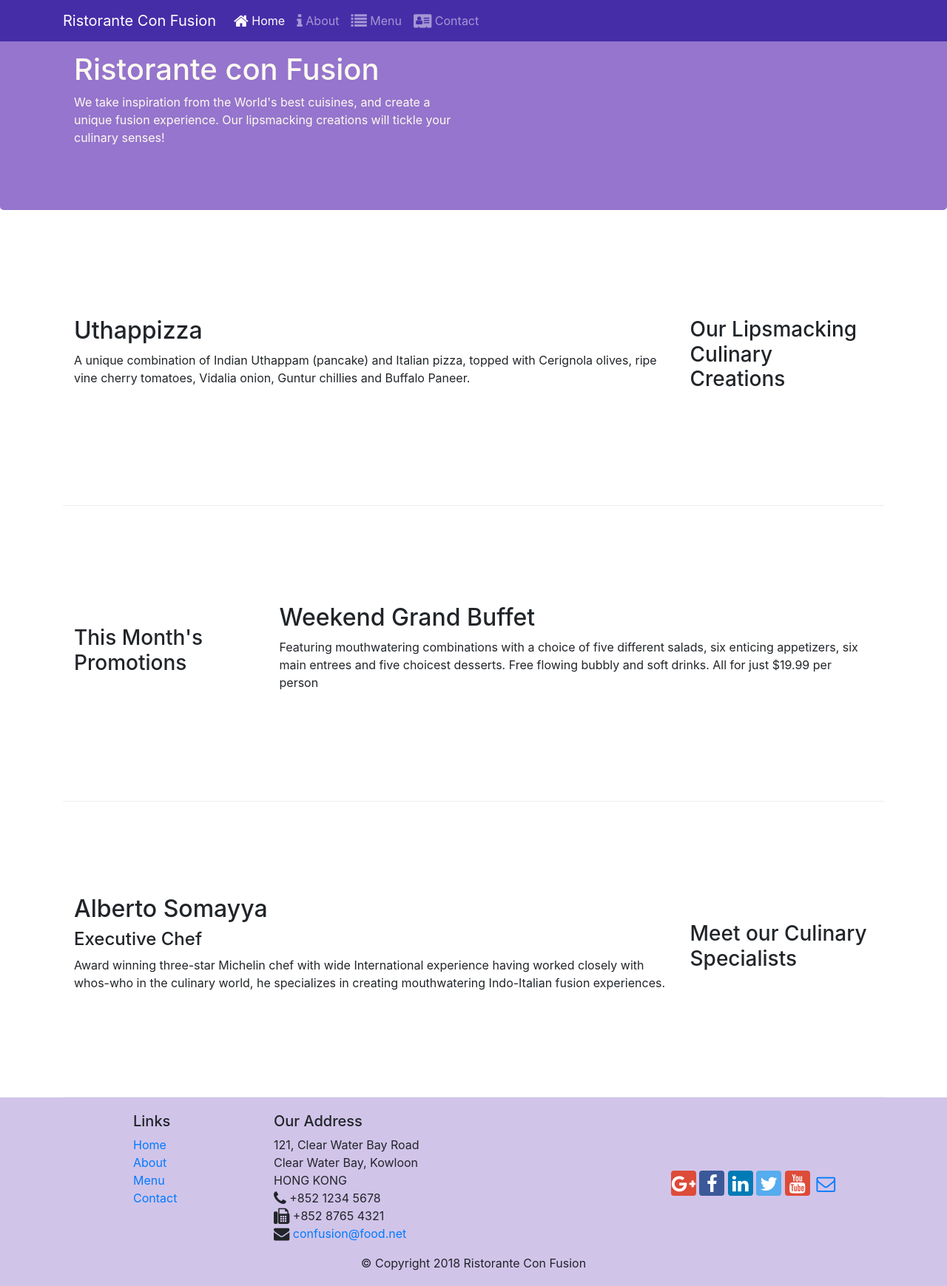
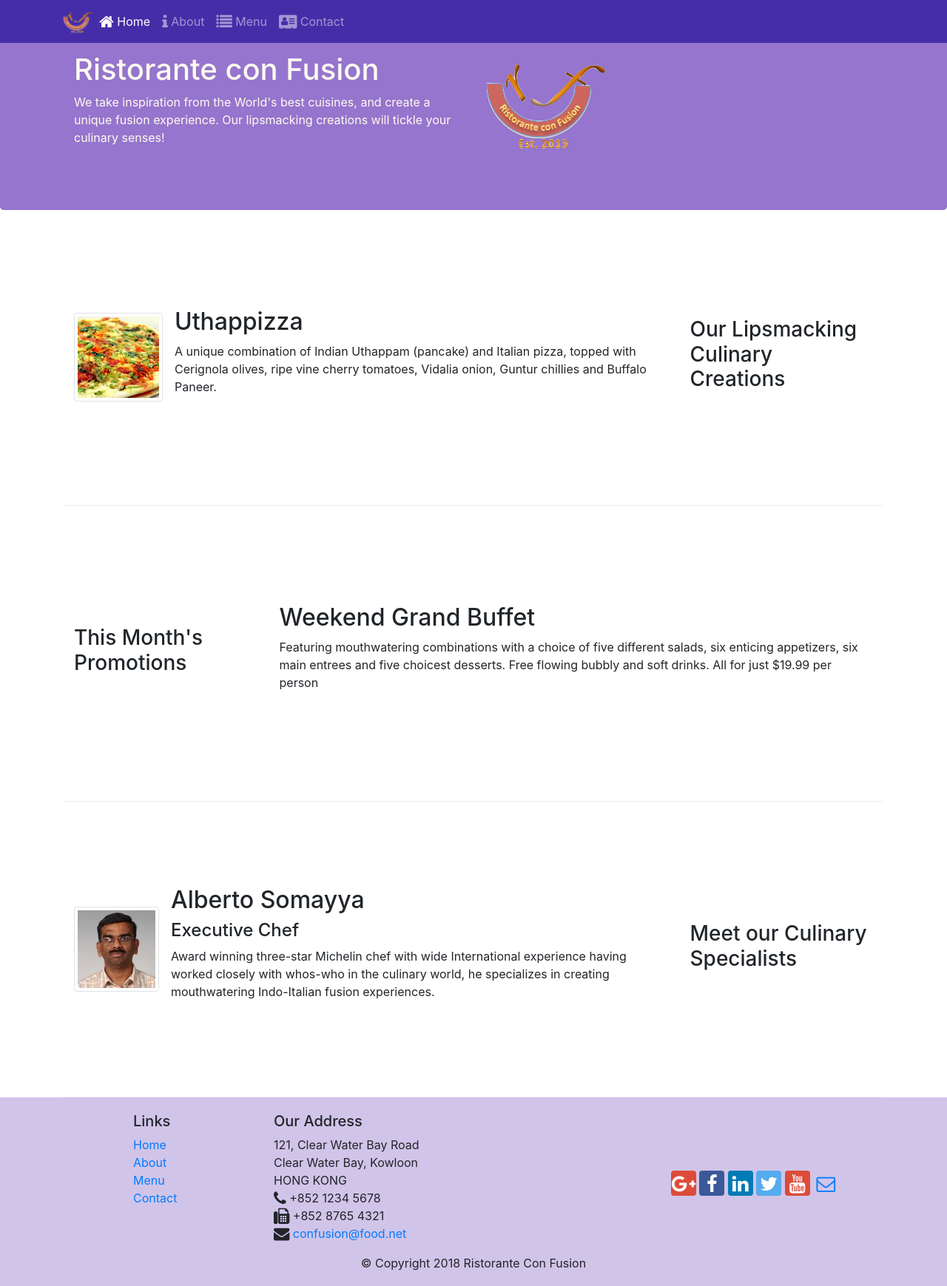
Before and after one commit to ayushroy64/Bootstrap4-Restaurant, a website: page index.html in a window 1280 px wide. Shown: the whole page at 74% size. Drawn offline with nearby package versions, Linux system fonts and the light colour scheme.

Commit message:
images & media

```diff
--- a/index.html
+++ b/index.html
@@ -21,7 +21,7 @@
       <button class="navbar-toggler" type="button" data-toggle="collapse" data-target="#Navbar">
                 <span class="navbar-toggler-icon"></span>
       </button>
-       <a class="navbar-brand" href="#">Ristorante Con Fusion</a>
+       <a class="navbar-brand mr-auto" href="#"><img src="img/logo.png" height="30" width="41"></a>
           <div class="collapse navbar-collapse" id="Navbar">
             <ul class="navbar-nav mr-auto">
               <li class="nav-item active"><a class="nav-link" href="#"><span class="fa fa-home fa-lg"></span> Home</a></li>
@@ -39,7 +39,8 @@
                     <h1>Ristorante con Fusion</h1>
                     <p>We take inspiration from the World's best cuisines, and create a unique fusion experience. Our lipsmacking creations will tickle your culinary senses!</p>
                 </div>
-                <div class="col-12 col-sm">
+                <div class="col-12 col-sm align-self-center">
+                    <img src="img/logo.png" class="img-fluid">
                 </div>
             </div>
         </div>
@@ -51,8 +52,17 @@
                 <h3>Our Lipsmacking Culinary Creations</h3>
             </div>
             <div class="col col-sm order-sm-first col-md">
-                <h2>Uthappizza</h2>
-                <p>A unique combination of Indian Uthappam (pancake) and Italian pizza, topped with Cerignola olives, ripe vine cherry tomatoes, Vidalia onion, Guntur chillies and Buffalo Paneer.</p>
+              <div class="media">
+                 <img class="d-flex mr-3 img-thumbnail align-self-center"
+                         src="img/uthappizza.png" alt="Uthappizza">
+                 <div class="media-body">
+                     <h2 class="mt-0">Uthappizza</h2>
+                     <p class="d-none d-sm-block">A unique combination of Indian Uthappam (pancake) and
+                         Italian pizza, topped with Cerignola olives, ripe vine
+                         cherry tomatoes, Vidalia onion, Guntur chillies and
+                         Buffalo Paneer.</p>
+                 </div>
+             </div>
             </div>
         </div>
 
@@ -72,9 +82,19 @@
                 <h3>Meet our Culinary Specialists</h3>
             </div>
             <div class="col col-sm order-sm-first col-md">
-                <h2>Alberto Somayya</h2>
-                <h4>Executive Chef</h4>
-                <p>Award winning three-star Michelin chef with wide International experience having worked closely with whos-who in the culinary world, he specializes in creating mouthwatering Indo-Italian fusion experiences. </p>
+              <div class="media">
+                  <img class="d-flex mr-3 img-thumbnail align-self-center"
+                          src="img/alberto.png" alt="Alberto Somayya">
+                  <div class="media-body">
+                      <h2 class="mt-0">Alberto Somayya</h2>
+                      <h4>Executive Chef</h4>
+                      <p class="d-none d-sm-block">Award winning three-star Michelin chef with wide
+                          International experience having worked closely with
+                          whos-who in the culinary world, he specializes in
+                          creating mouthwatering Indo-Italian fusion experiences.
+                          </p>
+                  </div>
+              </div>
             </div>
         </div>
     </div>
```
Also changed, not shown: aboutus.html (+3 -2 lines), contactus.html (+3 -2 lines), img/alberto.png (added), img/buffet.png (added), img/logo.png (added), img/uthappizza.png (added), 1 other file.
